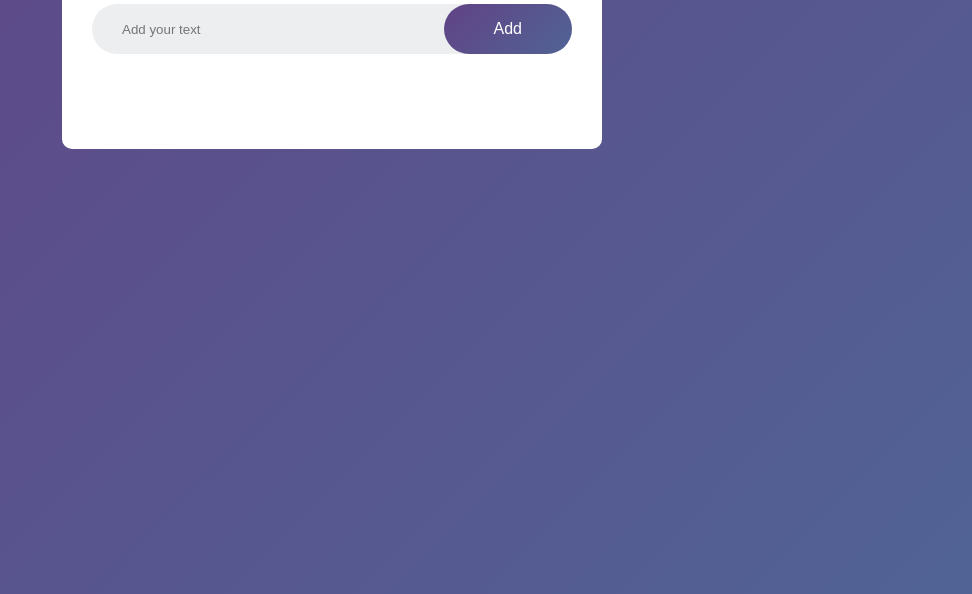
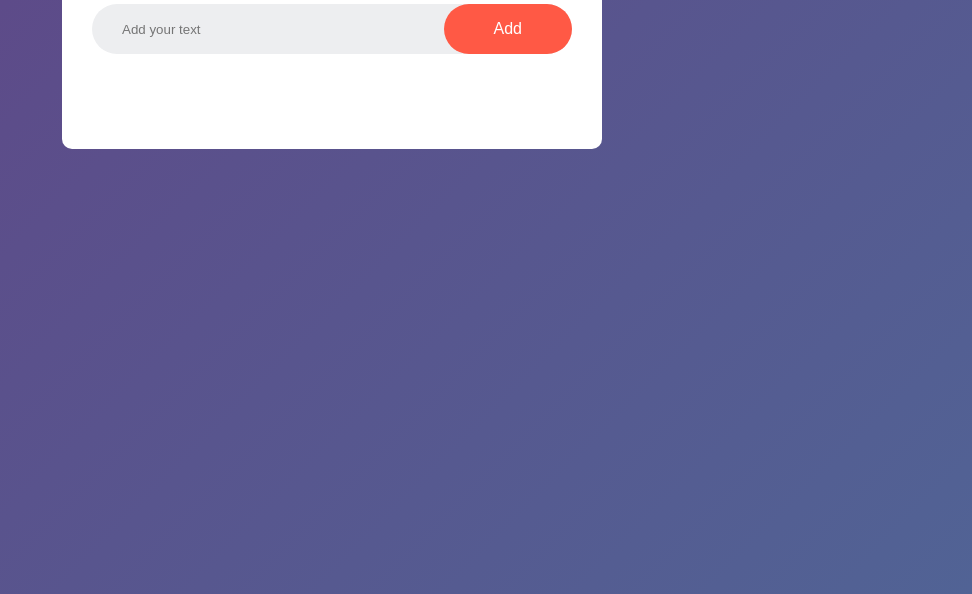
Before and after one commit to mbroughtonn/html-css-js-list, a plain HTML site: page index.html in a window 1280 px wide. Shown: the part 206-800 px from the top of the page, without its empty margins (308-1280 px from the left). Drawn offline with Linux system fonts and the light colour scheme.

Commit message:
Update style.css

```diff
--- a/style.css
+++ b/style.css
@@ -54,7 +54,7 @@ button{
     border: none;
     outline: none;
     padding: 16px 50px;
-    background: linear-gradient(135deg, #614385, #516395);
+    background: #ff5945;
     color: #fff;
     font-size: 16px;
     cursor: pointer;
```
